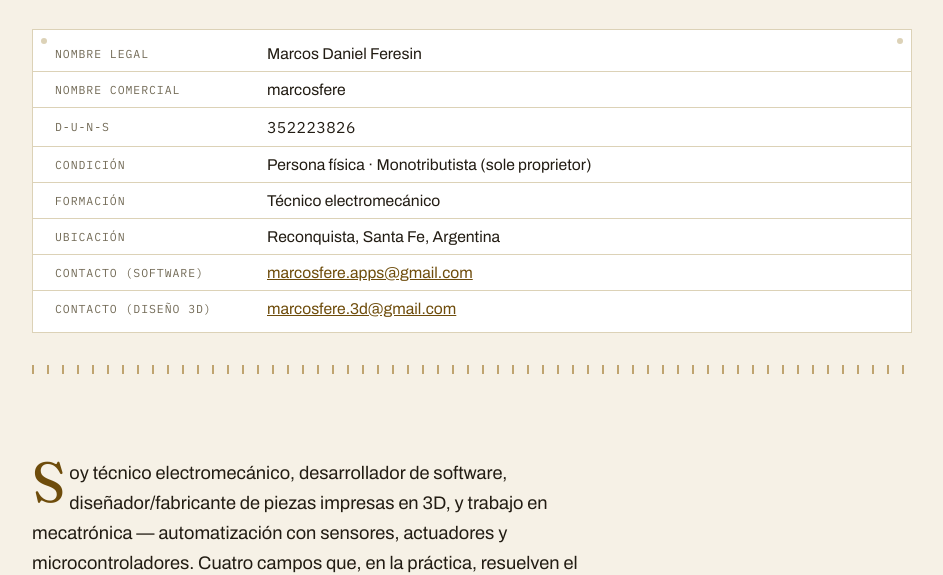
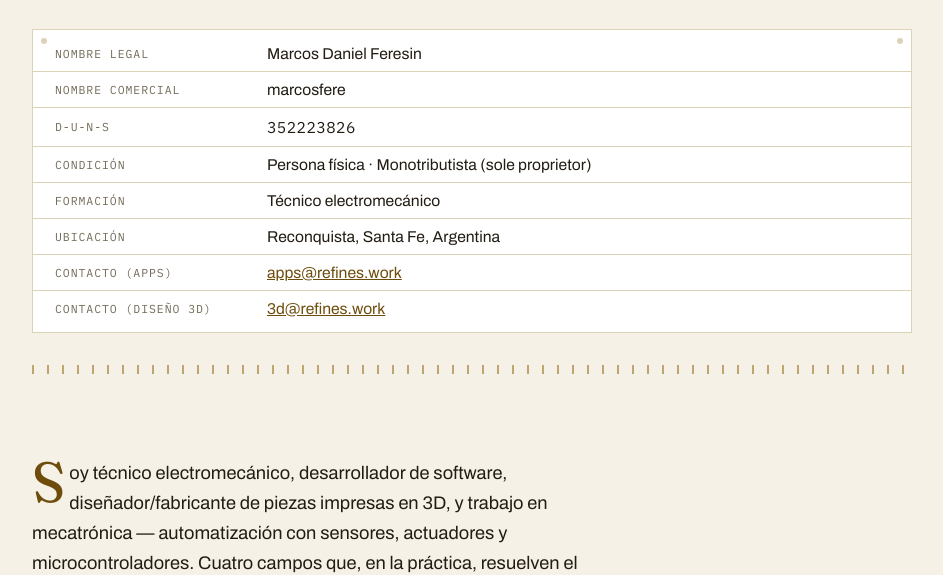
Before and after one commit to marcosfere/marcosfere.github.io, a plain HTML site: page index.html in a window 1280 px wide. Shown: the part 233-808 px from the top of the page, without its empty margins (168-1111 px from the left). Drawn offline with Linux system fonts and the light colour scheme.

Commit message:
Use apps@refines.work and 3d@refines.work as contact emails

```diff
--- a/index.html
+++ b/index.html
@@ -317,8 +317,8 @@
       <div class="plate-row"><span class="k">Condición</span><span class="v">Persona física · Monotributista (sole proprietor)</span></div>
       <div class="plate-row"><span class="k">Formación</span><span class="v">Técnico electromecánico</span></div>
       <div class="plate-row"><span class="k">Ubicación</span><span class="v">Reconquista, Santa Fe, Argentina</span></div>
-      <div class="plate-row"><span class="k">Contacto (software)</span><span class="v"><a href="mailto:marcosfere.apps@gmail.com">marcosfere.apps@gmail.com</a></span></div>
-      <div class="plate-row"><span class="k">Contacto (diseño 3D)</span><span class="v"><a href="mailto:marcosfere.3d@gmail.com">marcosfere.3d@gmail.com</a></span></div>
+      <div class="plate-row"><span class="k">Contacto (apps)</span><span class="v"><a href="mailto:apps@refines.work">apps@refines.work</a></span></div>
+      <div class="plate-row"><span class="k">Contacto (diseño 3D)</span><span class="v"><a href="mailto:3d@refines.work">3d@refines.work</a></span></div>
     </div>
     <div class="ticks" aria-hidden="true" style="margin-top:32px;"></div>
   </header>
@@ -521,8 +521,8 @@
     <div class="ticks" aria-hidden="true"></div>
     <p>
       <span>© 2026 Marcos Feresin — marcosfere</span>
-      <a href="mailto:marcosfere.apps@gmail.com">marcosfere.apps@gmail.com</a>
-      <a href="mailto:marcosfere.3d@gmail.com">marcosfere.3d@gmail.com</a>
+      <a href="mailto:apps@refines.work">apps@refines.work</a>
+      <a href="mailto:3d@refines.work">3d@refines.work</a>
       <a href="privacy.html">Política de privacidad</a>
     </p>
   </footer>
```
